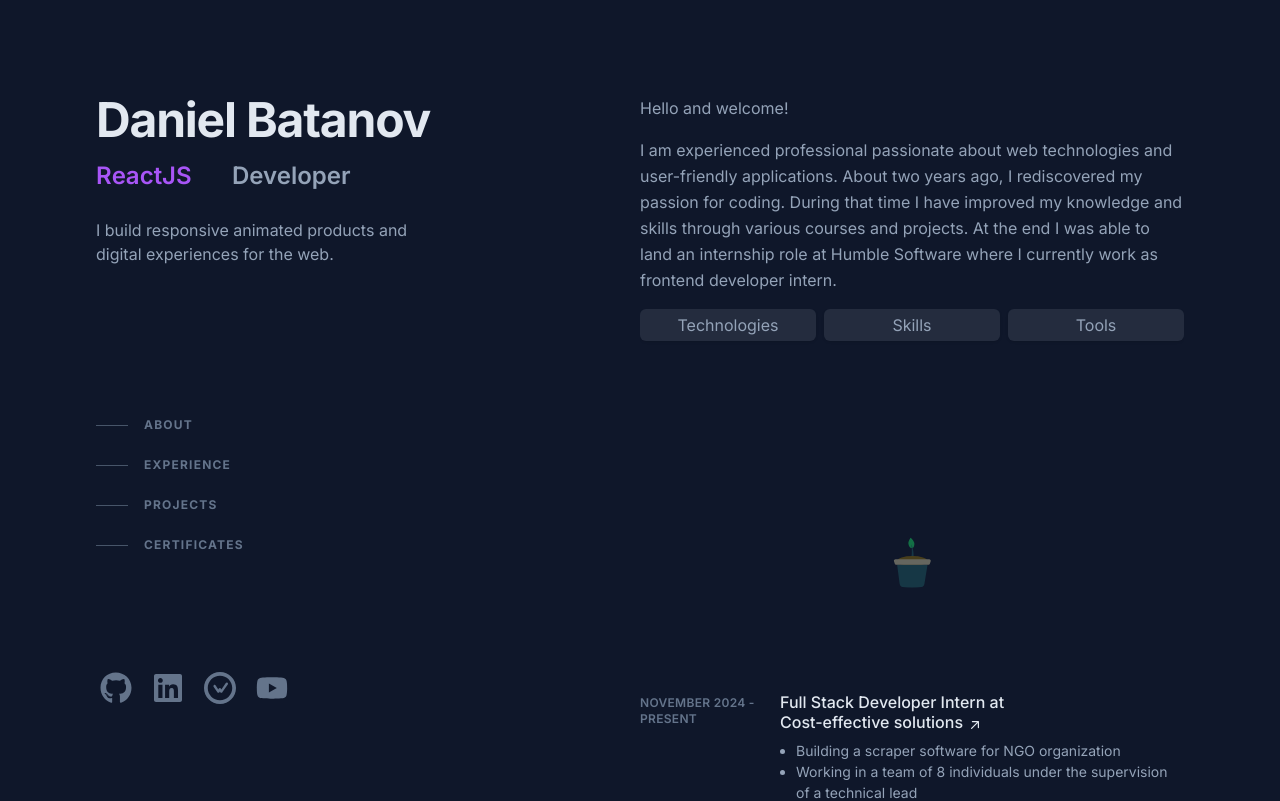
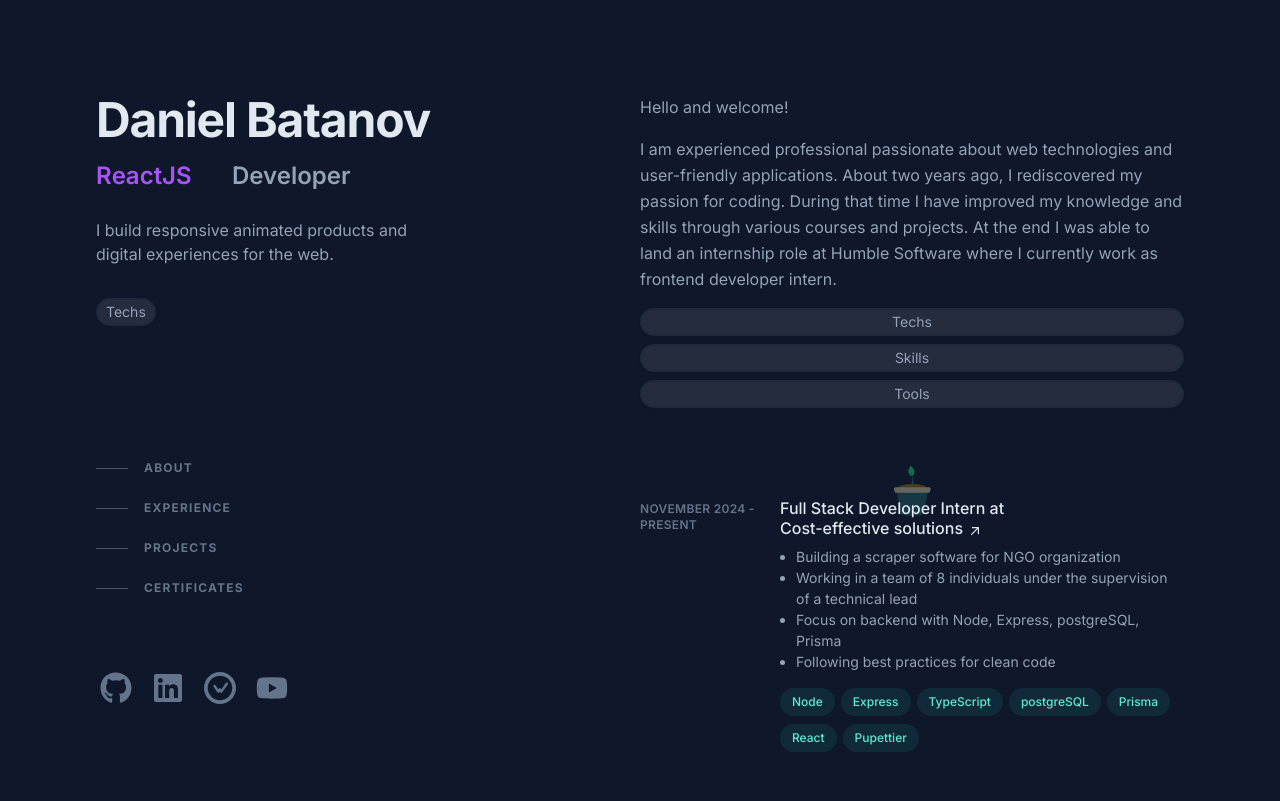
Before and after one commit to batanoffs/portfolio, a React (Vite) app: page / in a window 1280 px wide. Shown: the top 801 px of the page. Built offline with nearby package versions, Linux system fonts and the light colour scheme.

Commit message:
move skills to left side and update styling for diff displays

```diff
--- a/src/App.tsx
+++ b/src/App.tsx
@@ -11,6 +11,7 @@ import { SideLayout } from './layout/SideLayout';
 import { ProjectPage } from './pages/ProjectPage';
 import { ScrollToTop } from './utils/ScrollToTop';
 import { ScrollToAnchor } from './utils/ScrollToAnchor';
+import { SkillButtons } from './components/SkillButtons';
 
 import data from './data.json';
 
@@ -23,6 +24,7 @@ export const App = () => {
         <MasterLayout>
             <SideLayout>
                 <JobTitleAnimatedText />
+                <SkillButtons styles="flex flex-col lg:flex-row md:flex-row gap-2 overflow-hidden h-[auto] mb-6" />
                 <Navigation />
                 <SocialIcons />
             </SideLayout>
--- a/src/components/MainContent.tsx
+++ b/src/components/MainContent.tsx
@@ -9,7 +9,7 @@ export const MainContent = ({ data }: MainContentProps) => {
         <>
             <About
                 styles="flex flex-col justify-between mb-16 scroll-mt-16
-                h-[auto] md:mb-24 md:h-[500px] lg:mb-26 lg:h-[500px] lg:scroll-mt-24"
+                h-[auto] md:mb-8 md:h-[370px] lg:mb-8 lg:h-[370px] lg:scroll-mt-24"
             />
             <Experience
                 styles="mb-16 scroll-mt-16 md:mb-24 lg:mb-36 lg:scroll-mt-24"
--- a/src/components/SkillButtons.tsx
+++ b/src/components/SkillButtons.tsx
@@ -1,55 +1,51 @@
 import { useState } from 'react';
-import { techStack } from '../constants/skills';
+import { technologies, skills, tools } from '../constants/skills';
 
-export const SkillButtons = () => {
+export const SkillButtons = ({ styles }: { styles: string }) => {
     const [showTech, setShowTech] = useState(false);
     const [showSkills, setShowSkills] = useState(false);
     const [showTools, setShowTools] = useState(false);
 
+    const buttonStyle =
+        'hover:animate-pulse px-2 py-0.5 border-2 text-sm shadow rounded-2xl bg-slate-200/10 hover:text-teal-400 hover:border-teal-600 border-slate-800 cursor-pointer hover:shadow-[inset_0_1px_0_0_rgba(148,163,184,0.1)] hover:drop-shadow-lg';
+
     return (
-        <div className="flex flex-col gap-2 h-[180px] lg:h-[160px] overflow-hidden md:h-[150px]">
-            <div className="flex gap-2">
+        <div className={styles}>
+            <div className="flex md:flex-col lg:flex-col md:items-stretch lg:items-stretch gap-2">
                 <button
-                    className="hover:text-center hover:animate-pulse w-[33%] h-8 hover:bg-cyan-400/30
-                    border-0 border-slate-700 shadow rounded-md bg-slate-200/10 cursor-pointer
-                    hover:shadow-[inset_0_1px_0_0_rgba(148,163,184,0.1)] hover:drop-shadow-lg"
+                    className={`${buttonStyle} hover:bg-cyan-400/30`}
                     onMouseEnter={() => setShowTech(true)}
                     onMouseLeave={() => setShowTech(false)}
                     onTouchStart={() => setShowTech(true)}
                     onTouchEnd={() => setShowTech(false)}
                 >
-                    Technologies
+                    Techs
                 </button>
                 <button
-                    className="hover:animate-pulse w-[33%] h-8 hover:bg-teal-700/40
-                    border-0 border-slate-700 shadow rounded-md bg-slate-200/10 cursor-pointer
-                    hover:shadow-[inset_0_1px_0_0_rgba(148,163,184,0.1)] hover:drop-shadow-lg"
+                    className={`${buttonStyle} hover:bg-teal-700/40`}
                     onMouseEnter={() => setShowSkills(true)}
                     onMouseLeave={() => setShowSkills(false)}
-                    onTouchStart={() => setShowTech(true)}
-                    onTouchEnd={() => setShowTech(false)}
+                    onTouchStart={() => setShowSkills(true)}
+                    onTouchEnd={() => setShowSkills(false)}
                 >
                     Skills
                 </button>
                 <button
-                    className="hover:animate-pulse w-[33%] h-8 hover:bg-purple-800/30
-                    border-0 border-slate-700 shadow rounded-md bg-slate-200/10 cursor-pointer
-                    hover:shadow-[inset_0_1px_0_0_rgba(148,163,184,0.1)] hover:drop-shadow-lg"
+                    className={`${buttonStyle} hover:bg-purple-800/30`}
                     onMouseEnter={() => setShowTools(true)}
                     onMouseLeave={() => setShowTools(false)}
-                    onTouchStart={() => setShowTech(true)}
-                    onTouchEnd={() => setShowTech(false)}
+                    onTouchStart={() => setShowTools(true)}
+                    onTouchEnd={() => setShowTools(false)}
                 >
                     Tools
                 </button>
             </div>
-            <div className="">
             <div
                 className={`flex flex-wrap gap-1 animate-writing overflow-hidden whitespace-nowrap  ${
                     showTech ? 'flex' : 'hidden'
                 }`}
             >
-                    {techStack.technologies.map((tech) => (
+                {technologies.map((tech) => (
                     <div
                         className="inline-block items-center overflow-hidden whitespace-nowrap rounded-full bg-cyan-400/30
                             px-3 py-1 text-xs font-medium leading-5 text-slate-200"
@@ -64,7 +60,7 @@ export const SkillButtons = () => {
                     showSkills ? 'flex' : 'hidden'
                 }`}
             >
-                    {techStack.skills.map((skill) => (
+                {skills.map((skill) => (
                     <div
                         className="inline-block items-center overflow-hidden whitespace-nowrap rounded-full bg-teal-700/40
                             px-3 py-1 text-xs font-medium leading-5 text-slate-200"
@@ -79,7 +75,7 @@ export const SkillButtons = () => {
                     showTools ? 'flex' : 'hidden'
                 }`}
             >
-                    {techStack.tools.map((tool) => (
+                {tools.map((tool) => (
                     <div
                         className="inline-block items-center overflow-hidden whitespace-nowrap rounded-full bg-purple-800/30
                             px-3 py-1 text-xs font-medium leading-5 text-slate-200"
@@ -90,6 +86,5 @@ export const SkillButtons = () => {
                 ))}
             </div>
         </div>
-        </div>
     );
 };
--- a/src/layout/SideLayout.tsx
+++ b/src/layout/SideLayout.tsx
@@ -2,7 +2,11 @@ import { PropsWithChildren } from 'react';
 
 export const SideLayout = ({ children }: PropsWithChildren<unknown>) => {
     return (
-        <div className="lg:sticky lg:top-0 lg:flex lg:max-h-screen lg:w-1/2 lg:flex-col lg:justify-between lg:py-24">
+        <div
+            className="lg:sticky lg:top-0 lg:flex gap-8 lg:max-h-screen lg:w-1/2 lg:flex-col lg:justify-start lg:py-24
+                        md:top-0 md:flex md:max-h-screen md:flex-col md:justify-start
+                        flex max-h-screen flex-col justify-start"
+        >
             {children}
         </div>
     );
```
Also changed, not shown: src/components/About.tsx (+16 -3 lines). Lines whose indentation alone changed are shown as unchanged.
